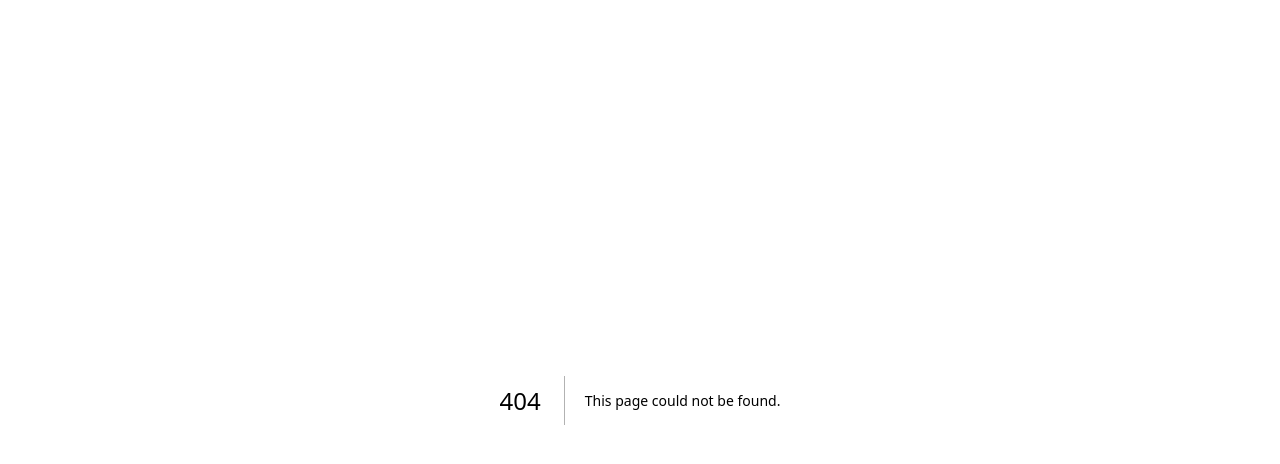
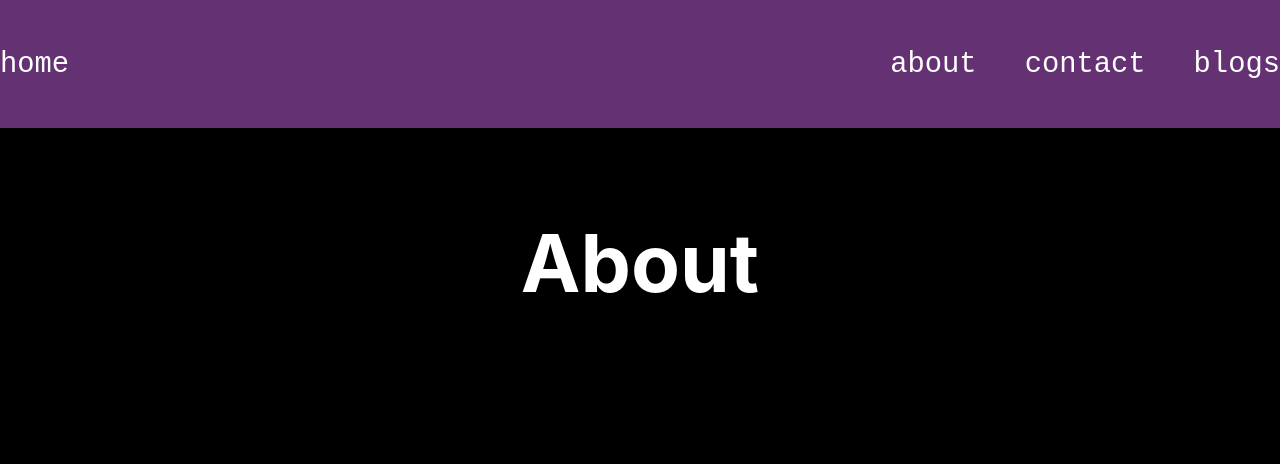
Before and after one commit to d-e-v-esh/page-transitions, a Next.js app: page /about in a window 1280 px wide. Before the commit this address had no page. Shown: the top 464 px of the page. Built offline with nearby package versions, Linux system fonts and the light colour scheme.

Commit message:
feat: add pages and navigation bar

```diff
--- /dev/null
+++ b/src/components/navigation.tsx
@@ -0,0 +1,29 @@
+import Link from "next/link";
+
+const Navigation = () => {
+  return (
+    <nav className="navigation-container">
+      <div className="navigation">
+        <div>
+          <Link href="/">home</Link>
+        </div>
+
+        <div className="navigation__items">
+          <div>
+            <Link href="/about">about</Link>
+          </div>
+
+          <div>
+            <Link href="/contact">contact</Link>
+          </div>
+
+          <div>
+            <Link href="/blogs">blogs</Link>
+          </div>
+        </div>
+      </div>
+    </nav>
+  );
+};
+
+export default Navigation;
--- /dev/null
+++ b/src/components/navigationGap.tsx
@@ -0,0 +1,11 @@
+const NavigationGap = () => {
+  return (
+    <div
+      style={{
+        height: "8rem",
+      }}
+    />
+  );
+};
+
+export default NavigationGap;
--- a/src/pages/_app.tsx
+++ b/src/pages/_app.tsx
@@ -1,6 +1,13 @@
-import '@/styles/globals.css'
-import type { AppProps } from 'next/app'
+import Navigation from "@/components/navigation";
+import "@/styles/globals.css";
+import type { AppProps } from "next/app";
 
 export default function App({ Component, pageProps }: AppProps) {
-  return <Component {...pageProps} />
+  return (
+    <div>
+      <Navigation />
+
+      <Component {...pageProps} />
+    </div>
+  );
 }
--- /dev/null
+++ b/src/pages/about.tsx
@@ -0,0 +1,14 @@
+import NavigationGap from "@/components/navigationGap";
+
+const About = () => {
+  return (
+    <div className="site-container">
+      <div className="site-body">
+        <NavigationGap />
+        <h1>About</h1>
+      </div>
+    </div>
+  );
+};
+
+export default About;
--- a/src/styles/globals.css
+++ b/src/styles/globals.css
@@ -1,98 +1,27 @@
-:root {
-  --max-width: 1100px;
-  --border-radius: 12px;
-  --font-mono: ui-monospace, Menlo, Monaco, 'Cascadia Mono', 'Segoe UI Mono',
-    'Roboto Mono', 'Oxygen Mono', 'Ubuntu Monospace', 'Source Code Pro',
-    'Fira Mono', 'Droid Sans Mono', 'Courier New', monospace;
-
-  --foreground-rgb: 0, 0, 0;
-  --background-start-rgb: 214, 219, 220;
-  --background-end-rgb: 255, 255, 255;
-
-  --primary-glow: conic-gradient(
-    from 180deg at 50% 50%,
-    #16abff33 0deg,
-    #0885ff33 55deg,
-    #54d6ff33 120deg,
-    #0071ff33 160deg,
-    transparent 360deg
-  );
-  --secondary-glow: radial-gradient(
-    rgba(255, 255, 255, 1),
-    rgba(255, 255, 255, 0)
-  );
-
-  --tile-start-rgb: 239, 245, 249;
-  --tile-end-rgb: 228, 232, 233;
-  --tile-border: conic-gradient(
-    #00000080,
-    #00000040,
-    #00000030,
-    #00000020,
-    #00000010,
-    #00000010,
-    #00000080
-  );
-
-  --callout-rgb: 238, 240, 241;
-  --callout-border-rgb: 172, 175, 176;
-  --card-rgb: 180, 185, 188;
-  --card-border-rgb: 131, 134, 135;
+html,
+body {
+  padding: 0;
+  margin: 0;
+  font-family: -apple-system, BlinkMacSystemFont, Segoe UI, Roboto, Oxygen,
+    Ubuntu, Cantarell, Fira Sans, Droid Sans, Helvetica Neue, sans-serif;
+  background: black;
 }
 
-@media (prefers-color-scheme: dark) {
-  :root {
-    --foreground-rgb: 255, 255, 255;
-    --background-start-rgb: 0, 0, 0;
-    --background-end-rgb: 0, 0, 0;
-
-    --primary-glow: radial-gradient(rgba(1, 65, 255, 0.4), rgba(1, 65, 255, 0));
-    --secondary-glow: linear-gradient(
-      to bottom right,
-      rgba(1, 65, 255, 0),
-      rgba(1, 65, 255, 0),
-      rgba(1, 65, 255, 0.3)
-    );
-
-    --tile-start-rgb: 2, 13, 46;
-    --tile-end-rgb: 2, 5, 19;
-    --tile-border: conic-gradient(
-      #ffffff80,
-      #ffffff40,
-      #ffffff30,
-      #ffffff20,
-      #ffffff10,
-      #ffffff10,
-      #ffffff80
-    );
-
-    --callout-rgb: 20, 20, 20;
-    --callout-border-rgb: 108, 108, 108;
-    --card-rgb: 100, 100, 100;
-    --card-border-rgb: 200, 200, 200;
-  }
+h1 {
+  font-size: 5rem;
+  color: white;
+  padding: 2rem;
+  display: flex;
+  justify-content: center;
 }
 
-* {
-  box-sizing: border-box;
-  padding: 0;
-  margin: 0;
-}
-
-html,
-body {
-  max-width: 100vw;
-  overflow-x: hidden;
-}
-
-body {
-  color: rgb(var(--foreground-rgb));
-  background: linear-gradient(
-      to bottom,
-      transparent,
-      rgb(var(--background-end-rgb))
-    )
-    rgb(var(--background-start-rgb));
+p {
+  font-size: 1.6rem;
+  line-height: 2.4rem;
+  font-weight: 400;
+  color: #fff;
+  margin: 0rem 5rem 0rem 5rem;
+  margin-bottom: 1.6rem;
 }
 
 a {
@@ -100,8 +29,50 @@
   text-decoration: none;
 }
 
-@media (prefers-color-scheme: dark) {
-  html {
-    color-scheme: dark;
-  }
+* {
+  box-sizing: border-box;
 }
+
+.site-container {
+  display: flex;
+  align-items: center;
+  justify-content: center;
+}
+
+.site-body {
+  max-width: 100rem;
+}
+
+.navigation-container {
+  position: fixed;
+  z-index: 10;
+  display: flex;
+  height: 8rem;
+  width: 100%;
+  align-items: center;
+  justify-content: center;
+
+  background-color: rgba(200, 100, 230, 0.5);
+  color: white;
+  font-size: 1.8rem;
+  font-weight: 80;
+  will-change: transform, opacity;
+  font-family: "Share Tech Mono", monospace;
+  user-select: none;
+}
+
+.navigation {
+  width: 100rem;
+  display: flex;
+  align-items: center;
+  justify-content: space-between;
+}
+
+.navigation__items {
+  display: flex;
+}
+
+.navigation__items > div {
+  gap: 2rem;
+  padding-left: 3rem;
+}
```
Also changed, not shown: src/pages/blogs.tsx (added, +14 -0 lines), src/pages/contact.tsx (added, +14 -0 lines), src/pages/index.tsx (+7 -107 lines), src/styles/Home.module.css (deleted, +0 -229 lines).
